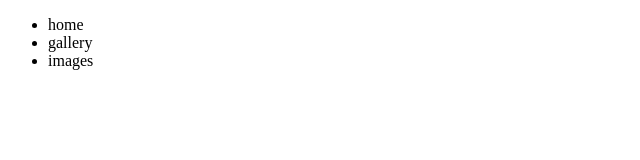
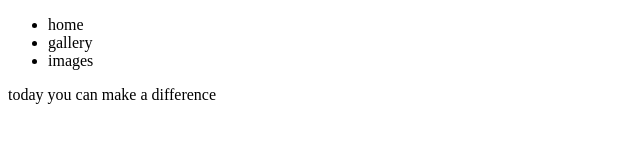
Before and after one commit to Armiinshadkamii/git.project, a plain HTML site: page index.html in a window 1280 px wide. Shown: the whole page, without its empty margins (0-640 px from the left). Drawn offline with Linux system fonts and the light colour scheme.

Commit message:
added paragraph

```diff
--- a/index.html
+++ b/index.html
@@ -16,5 +16,8 @@
             </ul>
         </nav>
     </header>
+    <Div>
+        <p>today you can make a difference</p>
+    </Div>
 </body>
 </html>
```
